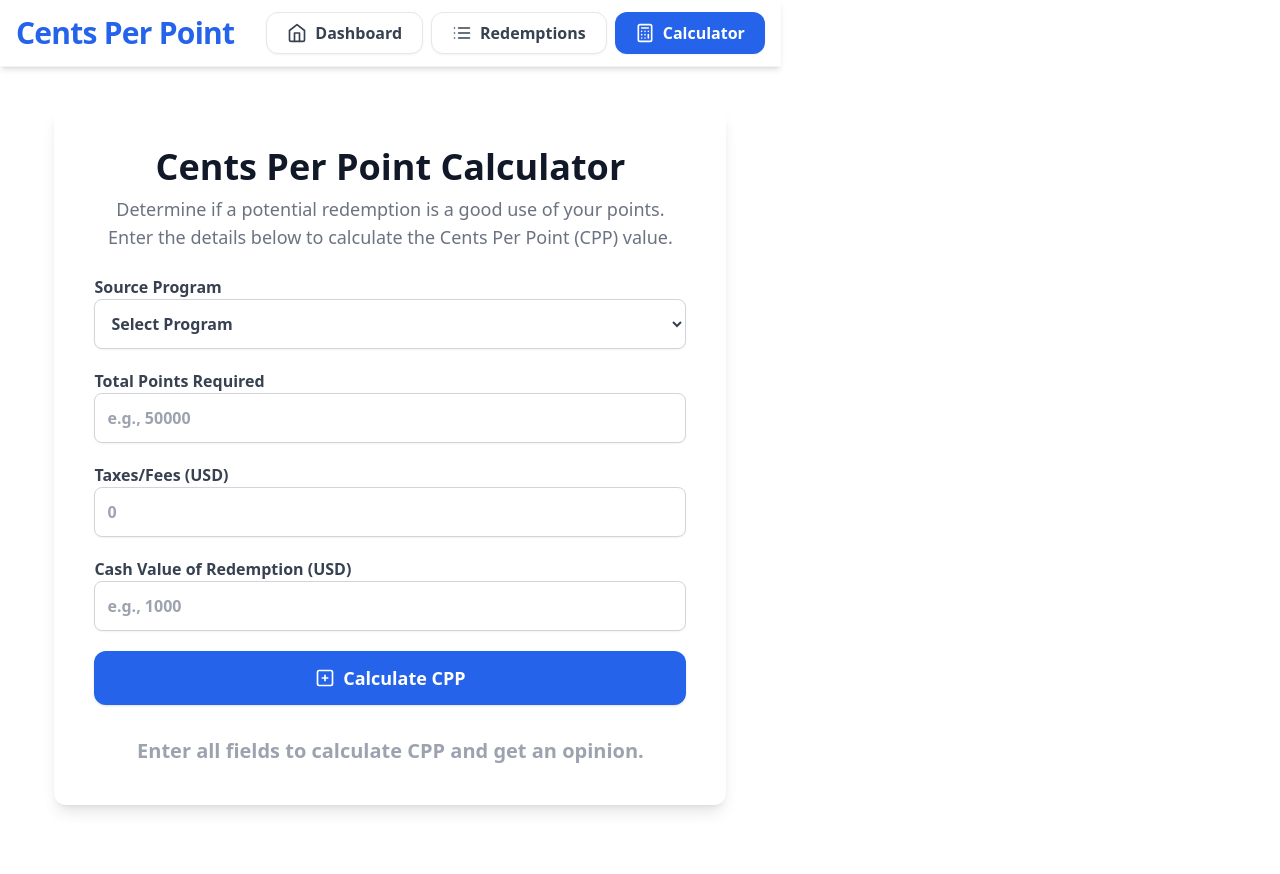
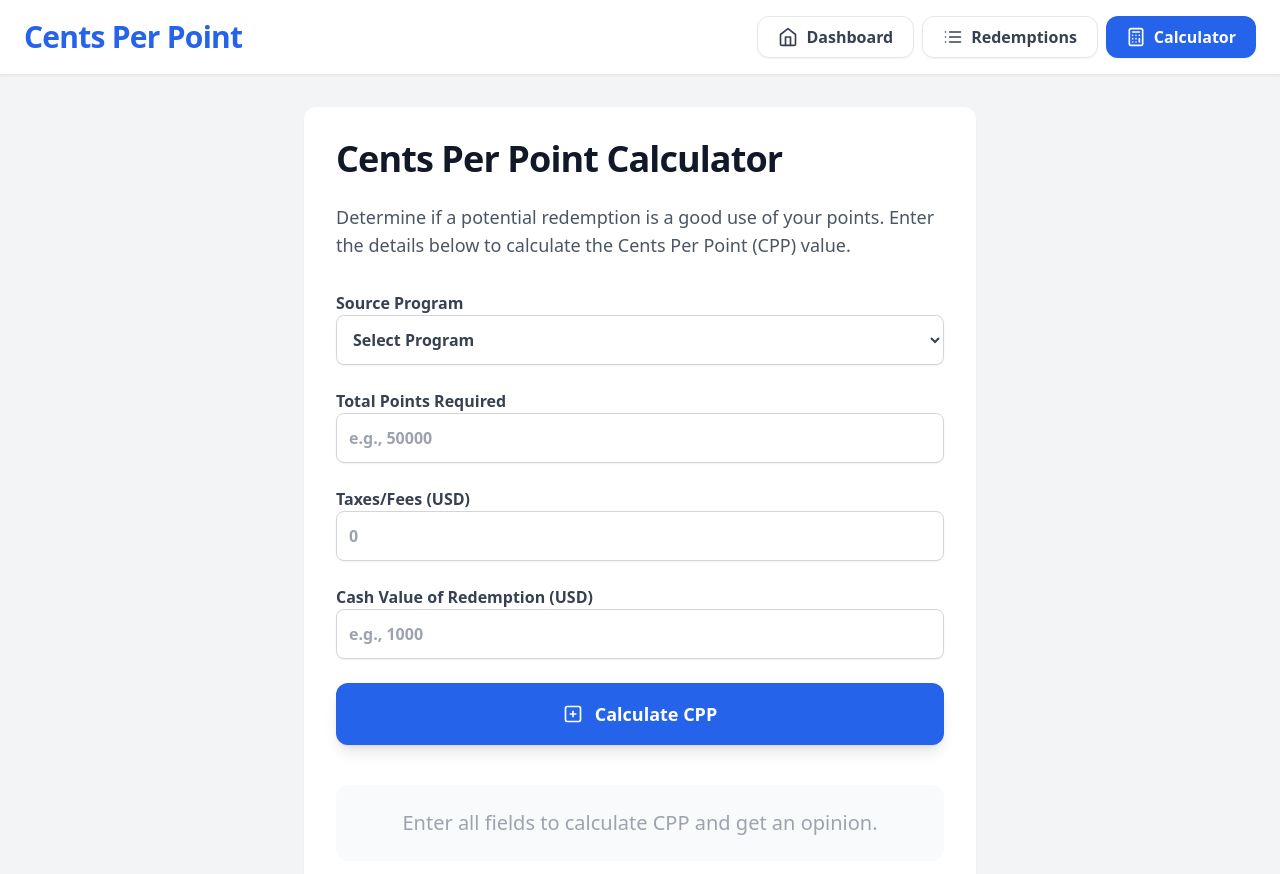
Before and after one commit to ayostepht/Cents-Per-Point, a React (Vite) app in the folder frontend-vite/: page /should-i-book-it in a window 1280 px wide. Shown: the top 874 px of the page. Built offline with nearby package versions, Linux system fonts and the light colour scheme.

Commit message:
Refactor UI components for improved layout and user experience. Add logging for API calls in Redemptions component to aid debugging.

```diff
--- a/frontend-vite/src/App.jsx
+++ b/frontend-vite/src/App.jsx
@@ -14,8 +14,8 @@ function NavBar() {
     { to: '/should-i-book-it', label: 'Calculator', icon: <Calculator size={20} /> },
   ];
   return (
-    <header className="sticky top-0 z-40 w-full bg-white shadow-md border-b border-gray-100">
-      <div className="max-w-7xl mx-auto px-4 py-3 flex items-center justify-between gap-8">
+    <header className="w-full bg-white sticky top-0 z-40 border-b border-gray-200 shadow-sm">
+      <div className="max-w-7xl mx-auto flex items-center justify-between px-6 py-4">
         <span className="text-3xl font-extrabold text-blue-600 tracking-tight">Cents Per Point</span>
         <nav className="flex gap-2">
           {navLinks.map(link => {
@@ -46,7 +46,7 @@ function App() {
   return (
     <Router>
       <NavBar />
-      <div className="min-h-screen bg-platinum-900">
+      <div className="min-h-screen bg-gray-100 w-full">
         <Routes>
           <Route path="/" element={<Dashboard />} />
           <Route path="/redemptions" element={<Redemptions />} />
--- a/frontend-vite/src/index.css
+++ b/frontend-vite/src/index.css
@@ -27,9 +27,14 @@ a:hover {
 
 body {
   margin: 0;
-  display: flex;
-  place-items: center;
+  padding: 0;
   min-width: 320px;
+  min-height: 100vh;
+  width: 100%;
+}
+
+#root {
+  width: 100%;
   min-height: 100vh;
 }
 
--- a/frontend-vite/src/pages/Redemptions.jsx
+++ b/frontend-vite/src/pages/Redemptions.jsx
@@ -90,13 +90,18 @@ export default function Redemptions() {
   }, []);
 
   const fetchRedemptions = () => {
+    console.log('Fetching redemptions...');
     setLoading(true);
     axios.get(`${API_URL}/api/redemptions`)
       .then(res => {
+        console.log('Redemptions fetched successfully:', res.data);
         setRedemptions(res.data);
         setLoading(false);
       })
-      .catch(() => setLoading(false));
+      .catch(error => {
+        console.error('Error fetching redemptions:', error);
+        setLoading(false);
+      });
   };
 
   const handleSort = key => {
@@ -174,15 +179,20 @@ export default function Redemptions() {
     { key: 'source', label: 'Source' },
     { key: 'value', label: 'Total Cash Value ($)' }
   ];
-  const missingFields = requiredFields.filter(f => !addForm[f.key] || (f.key === 'points' && !addForm.is_travel_credit && Number(addForm[f.key]) === 0));
-  const isAddValid = missingFields.length === 0 && (addForm.is_travel_credit || Number(addForm.points) > 0);
+  const missingFields = requiredFields.filter(f => !addForm[f.key]);
+
+  // Separate validation for points field based on free night award status
+  const isPointsValid = addForm.is_travel_credit || (!addForm.is_travel_credit && Number(addForm.points) > 0);
+  const isAddValid = missingFields.length === 0 && isPointsValid;
 
   const handleAddSave = async () => {
     if (!isAddValid) {
       alert('Please complete the following required fields: ' + missingFields.map(f => f.label).join(', '));
       return;
     }
-    await axios.post(`${API_URL}/api/redemptions`, {
+
+    try {
+      console.log('Attempting to save redemption:', {
         date: addForm.date,
         source: addForm.source,
         points: addForm.is_travel_credit ? 0 : Number(addForm.points),
@@ -191,9 +201,26 @@ export default function Redemptions() {
         notes: addForm.notes,
         is_travel_credit: addForm.is_travel_credit
       });
+
+      const response = await axios.post(`${API_URL}/api/redemptions`, {
+        date: addForm.date,
+        source: addForm.source,
+        points: addForm.is_travel_credit ? 0 : Number(addForm.points),
+        value: Number(addForm.value),
+        taxes: Number(addForm.taxes),
+        notes: addForm.notes,
+        is_travel_credit: addForm.is_travel_credit
+      });
+
+      console.log('Redemption saved successfully:', response.data);
+
       setAddForm({ date: todayStr(), source: '', points: '', taxes: '', value: '', notes: '', is_travel_credit: false });
       setAdding(false);
       fetchRedemptions();
+    } catch (error) {
+      console.error('Error saving redemption:', error);
+      alert('Error saving redemption: ' + (error.response?.data?.message || error.message));
+    }
   };
 
   const handleAddCancel = () => {
@@ -205,7 +232,8 @@ export default function Redemptions() {
   const tableData = redemptions.map(r => {
     let cpp = '';
     if (r.is_travel_credit) {
-      cpp = ((r.value - (r.taxes || 0)) * 100).toFixed(1);
+      // For free night awards, we'll show the total value instead of CPP
+      cpp = 'N/A';
     } else if (r.points > 0) {
       cpp = ((r.value - (r.taxes || 0)) / r.points * 100).toFixed(1);
     }
@@ -215,14 +243,23 @@ export default function Redemptions() {
   // Unique sources for dropdown
   const uniqueSources = Array.from(new Set(tableData.map(r => r.source))).filter(Boolean);
 
-  // Filtering (no CPP filter)
+  // Filtering - exclude free night awards from CPP range filtering
   const filteredData = tableData.filter(r => {
     if (filters.source.length > 0 && !filters.source.includes(r.source)) return false;
     if (filters.dateFrom && r.date < filters.dateFrom) return false;
     if (filters.dateTo && r.date > filters.dateTo) return false;
-    if (r.cpp && (!isNaN(Number(r.cpp))) && (Number(r.cpp) < cppRange[0] || Number(r.cpp) > cppRange[1])) return false;
+    // Only apply CPP filter to non-free-night-award redemptions
+    if (!r.is_travel_credit && r.cpp && (!isNaN(Number(r.cpp))) && (Number(r.cpp) < cppRange[0] || Number(r.cpp) > cppRange[1])) return false;
     return true;
   });
+
+  // Debug logging
+  console.log('Current filters:', filters);
+  console.log('CPP Range:', cppRange);
+  console.log('Total redemptions:', redemptions.length);
+  console.log('Table data (with cpp):', tableData.length);
+  console.log('Filtered data:', filteredData.length);
+  console.log('Recent redemptions (first 3):', tableData.slice(0, 3));
 
   // Sort data
   const sortedData = [...filteredData].sort((a, b) => {
@@ -252,7 +289,9 @@ export default function Redemptions() {
   }, [filters, redemptions]);
 
   return (
-    <div className="max-w-7xl mx-auto px-4 py-10 bg-gray-50 min-h-screen">
+    <div className="w-full">
+      <div className="max-w-7xl mx-auto px-6 py-8">
+        <div className="bg-white rounded-xl shadow-sm p-8">
           <h2 className="text-4xl font-extrabold text-gray-900 mb-8 tracking-tight">My Redemptions</h2>
           <div className="flex flex-col sm:flex-row flex-wrap gap-4 items-end mb-6">
             <div>
@@ -323,6 +362,7 @@ export default function Redemptions() {
               <PlusCircle size={22} /> Add New Redemption
             </button>
           </div>
+          <div className="overflow-x-auto">
             <table className="w-full border-collapse bg-white rounded-xl shadow overflow-hidden">
               <thead>
                 <tr className="bg-gray-50">
@@ -400,17 +440,19 @@ export default function Redemptions() {
                 ))}
               </tbody>
             </table>
-      {/* Modal for Add/Edit Redemption */}
+          </div>
+        </div>
+      </div>
       <Modal open={adding} onClose={handleAddCancel}>
         <h3 className="text-2xl font-bold mb-6 mt-0 text-center">Add New Redemption</h3>
         <form onSubmit={e => { e.preventDefault(); handleAddSave(); }} className="space-y-4">
           <div>
-            <label className="block font-semibold mb-1 text-gray-700">Date<br />
+            <label className="block font-semibold mb-1 text-gray-700">Date<RequiredAsterisk /><br />
               <input type="date" name="date" value={addForm.date} onChange={handleAddChange} className="w-full border border-gray-300 rounded-lg p-3 bg-white shadow-sm focus:border-blue-500 focus:ring-2 focus:ring-blue-100" />
             </label>
           </div>
           <div>
-            <label className="block font-semibold mb-1 text-gray-700">Source<br />
+            <label className="block font-semibold mb-1 text-gray-700">Source<RequiredAsterisk /><br />
               <select name="source" value={addForm.source} onChange={handleAddChange} className="w-full border border-gray-300 rounded-lg p-3 bg-white shadow-sm focus:border-blue-500 focus:ring-2 focus:ring-blue-100">
                 <option value="">Select Source</option>
                 {sourceOptions.map(group => (
@@ -424,7 +466,7 @@ export default function Redemptions() {
             </label>
           </div>
           <div>
-            <label className="block font-semibold mb-1 text-gray-700">Total Points<br />
+            <label className="block font-semibold mb-1 text-gray-700">Total Points{!addForm.is_travel_credit && <RequiredAsterisk />}<br />
               <input type="number" name="points" value={addForm.points} onChange={handleAddChange} min={addForm.is_travel_credit ? 0 : 1} className="w-full border border-gray-300 rounded-lg p-3 bg-white shadow-sm focus:border-blue-500 focus:ring-2 focus:ring-blue-100" />
             </label>
           </div>
@@ -434,12 +476,19 @@ export default function Redemptions() {
             </label>
           </div>
           <div>
-            <label className="block font-semibold mb-1 text-gray-700">Cash Value (USD)<br />
+            <label className="block font-semibold mb-1 text-gray-700">Cash Value (USD)<RequiredAsterisk /><br />
               <input type="number" name="value" value={addForm.value} onChange={handleAddChange} min="0.01" step="0.01" className="w-full border border-gray-300 rounded-lg p-3 bg-white shadow-sm focus:border-blue-500 focus:ring-2 focus:ring-blue-100" />
             </label>
           </div>
           <div className="flex items-center gap-2">
-            <input type="checkbox" name="is_travel_credit" checked={!!addForm.is_travel_credit} onChange={handleAddChange} className="h-5 w-5 text-blue-600 border-gray-300 rounded focus:ring-blue-500" />
+            <input
+              type="checkbox"
+              id="is_travel_credit"
+              name="is_travel_credit"
+              checked={!!addForm.is_travel_credit}
+              onChange={handleAddChange}
+              className="h-5 w-5 text-blue-600 border-gray-300 rounded focus:ring-blue-500"
+            />
             <label htmlFor="is_travel_credit" className="text-gray-700 font-medium">Free Night Award/Credit</label>
           </div>
           <div>
--- a/frontend-vite/src/pages/ShouldIBookIt.jsx
+++ b/frontend-vite/src/pages/ShouldIBookIt.jsx
@@ -40,12 +40,15 @@ export default function ShouldIBookIt() {
   }
 
   return (
-    <div className="max-w-2xl mx-auto bg-white rounded-xl shadow-lg p-10 mt-10">
-      <h2 className="text-4xl font-extrabold mb-2 text-gray-900 text-center">Cents Per Point Calculator</h2>
-      <p className="mb-6 text-gray-500 text-center text-lg">Determine if a potential redemption is a good use of your points. Enter the details below to calculate the Cents Per Point (CPP) value.</p>
-      <form onSubmit={e => e.preventDefault()} className="space-y-5">
+    <div className="w-full">
+      <div className="max-w-7xl mx-auto px-6 py-8">
+        <div className="max-w-2xl mx-auto bg-white rounded-xl shadow-sm p-8">
+          <h2 className="text-4xl font-extrabold mb-6 text-gray-900 tracking-tight">Cents Per Point Calculator</h2>
+          <p className="mb-8 text-gray-600 text-lg">Determine if a potential redemption is a good use of your points. Enter the details below to calculate the Cents Per Point (CPP) value.</p>
+
+          <form onSubmit={e => e.preventDefault()} className="space-y-6">
             <div>
-          <label className="block font-semibold mb-1 text-gray-700">Source Program<br />
+              <label className="block font-semibold mb-2 text-gray-700">Source Program<br />
                 <select value={program} onChange={e => setProgram(e.target.value)} className="w-full border border-gray-300 rounded-lg p-3 bg-white shadow-sm focus:border-blue-500 focus:ring-2 focus:ring-blue-100" required>
                   <option value="">Select Program</option>
                   {pointPrograms.map(p => (
@@ -53,44 +56,67 @@ export default function ShouldIBookIt() {
                   ))}
                 </select>
               </label>
-          {program && <div className="text-xs text-gray-400 mt-1">Commonly accepted value for {pointPrograms.find(p => p.value === program).label}: ~{(pointPrograms.find(p => p.value === program).ref * 100).toFixed(1)}¢/pt</div>}
+              {program && (
+                <div className="text-sm text-gray-500 mt-2 p-3 bg-blue-50 rounded-lg">
+                  Commonly accepted value for {pointPrograms.find(p => p.value === program).label}: ~{(pointPrograms.find(p => p.value === program).ref * 100).toFixed(1)}¢/pt
                 </div>
+              )}
+            </div>
+
             <div>
-          <label className="block font-semibold mb-1 text-gray-700">Total Points Required<br />
+              <label className="block font-semibold mb-2 text-gray-700">Total Points Required<br />
                 <input type="number" min="1" value={points} onChange={e => setPoints(e.target.value)} className="w-full border border-gray-300 rounded-lg p-3 bg-white shadow-sm focus:border-blue-500 focus:ring-2 focus:ring-blue-100" placeholder="e.g., 50000" />
               </label>
             </div>
+
             <div>
-          <label className="block font-semibold mb-1 text-gray-700">Taxes/Fees (USD)<br />
+              <label className="block font-semibold mb-2 text-gray-700">Taxes/Fees (USD)<br />
                 <input type="number" min="0" step="0.01" value={taxes} onChange={e => setTaxes(e.target.value)} className="w-full border border-gray-300 rounded-lg p-3 bg-white shadow-sm focus:border-blue-500 focus:ring-2 focus:ring-blue-100" placeholder="0" />
               </label>
             </div>
+
             <div>
-          <label className="block font-semibold mb-1 text-gray-700">Cash Value of Redemption (USD)<br />
+              <label className="block font-semibold mb-2 text-gray-700">Cash Value of Redemption (USD)<br />
                 <input type="number" min="0.01" step="0.01" value={cashValue} onChange={e => setCashValue(e.target.value)} className="w-full border border-gray-300 rounded-lg p-3 bg-white shadow-sm focus:border-blue-500 focus:ring-2 focus:ring-blue-100" placeholder="e.g., 1000" />
               </label>
             </div>
-        <button type="submit" className="w-full bg-blue-600 hover:bg-blue-700 text-white font-bold py-3 px-4 rounded-xl shadow text-lg flex items-center justify-center gap-2"><svg width="20" height="20" fill="none" stroke="currentColor" strokeWidth="2" viewBox="0 0 24 24"><rect x="3" y="3" width="18" height="18" rx="2"/><path d="M8 12h8M12 8v8"/></svg> Calculate CPP</button>
+
+            <button type="submit" className="w-full bg-blue-600 hover:bg-blue-700 text-white font-bold py-4 px-6 rounded-xl shadow-lg text-lg flex items-center justify-center gap-3 transition duration-200">
+              <svg width="20" height="20" fill="none" stroke="currentColor" strokeWidth="2" viewBox="0 0 24 24">
+                <rect x="3" y="3" width="18" height="18" rx="2"/>
+                <path d="M8 12h8M12 8v8"/>
+              </svg>
+              Calculate CPP
+            </button>
           </form>
-      <div className="mt-8 text-xl font-bold text-center">
+
+          <div className="mt-10 p-6 bg-gray-50 rounded-xl">
+            <div className="text-center">
               {isValid ? (
                 <>
+                  <div className="text-3xl font-bold text-gray-900 mb-4">
                     CPP: <span className="text-blue-600">{cpp}¢/pt</span>
+                  </div>
                   <div className={
-              "mt-2 text-base font-medium " +
+                    "text-xl font-semibold mb-2 " +
                     (opinion === 'Great use of points!' ? 'text-green-600' : opinion === 'Potentially worth it.' ? 'text-yellow-600' : 'text-red-600')
                   }>
                     {opinion}
+                  </div>
                   {refValue && (
-                <div className="text-xs text-gray-500 mt-1">
+                    <div className="text-sm text-gray-500">
                       {pointPrograms.find(p => p.value === program).label} is commonly valued around {(refValue * 100).toFixed(1)}¢/pt
                     </div>
                   )}
-            </div>
                 </>
               ) : (
-          <span className="text-gray-400">Enter all fields to calculate CPP and get an opinion.</span>
+                <div className="text-xl text-gray-400">
+                  Enter all fields to calculate CPP and get an opinion.
+                </div>
               )}
+            </div>
+          </div>
+        </div>
       </div>
     </div>
   );
```
Also changed, not shown: frontend-vite/src/pages/Dashboard.jsx (+36 -31 lines). Lines whose indentation alone changed are shown as unchanged.
